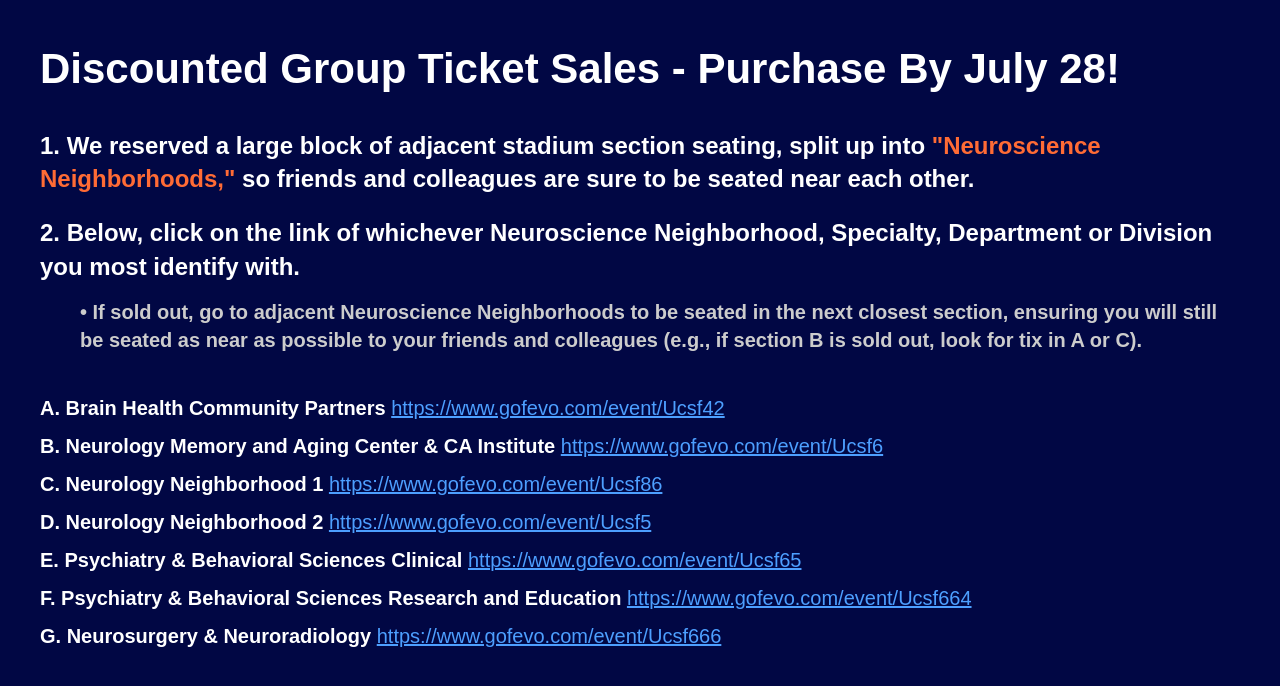
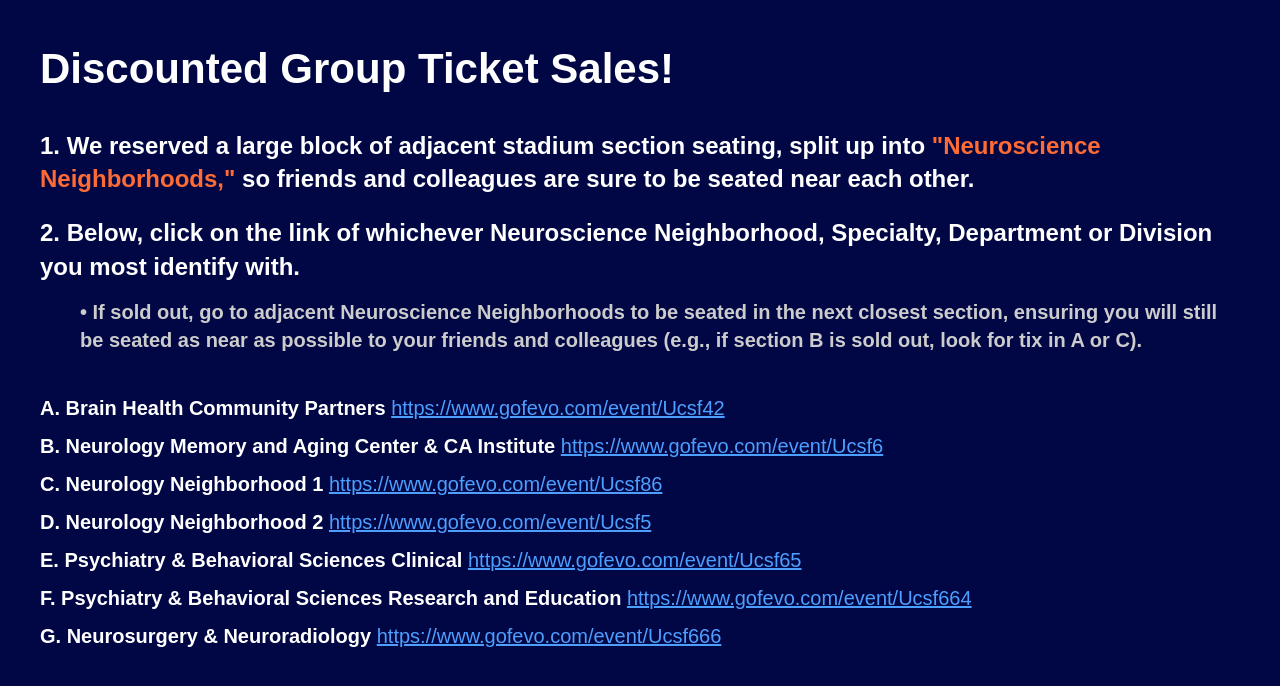
Before and after one commit to Neuro-Giants/neurogiants.github.io, a plain HTML site: page index.html in a window 1280 px wide. Drawn offline with Linux system fonts and the light colour scheme.

Commit message:
Removed deadline of July 28

```diff
--- a/index.html
+++ b/index.html
@@ -101,7 +101,7 @@
 </head>
 <body>
 
-    <div class="group-ticket-title">Discounted Group Ticket Sales - Purchase By July 28!</div>
+    <div class="group-ticket-title">Discounted Group Ticket Sales!</div>
 
     <div class="numbered-section">
         1. We reserved a large block of adjacent stadium section seating, split up into <span class="giants">"Neuroscience Neighborhoods,"</span> so friends and colleagues are sure to be seated near each other.
```
